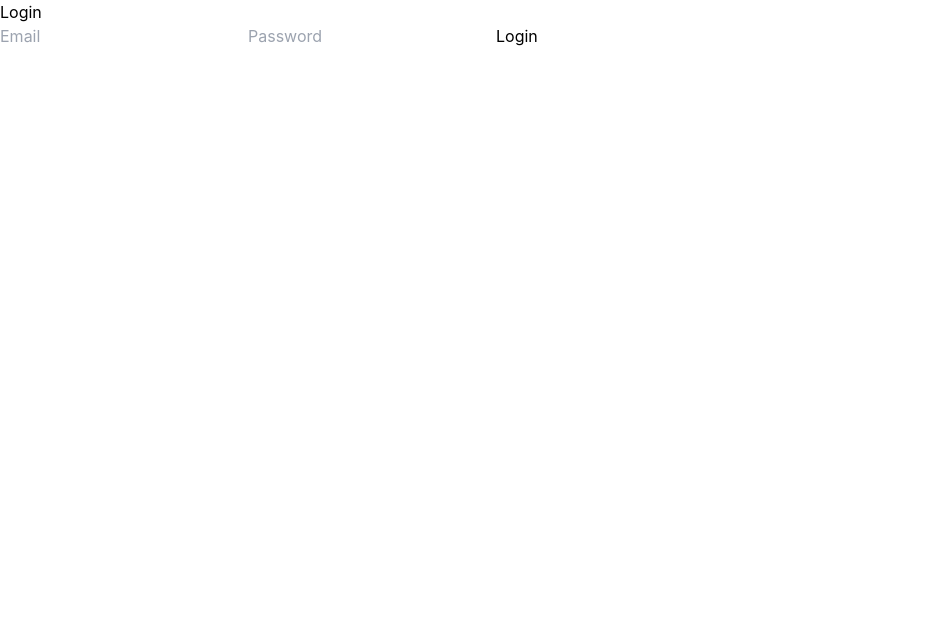
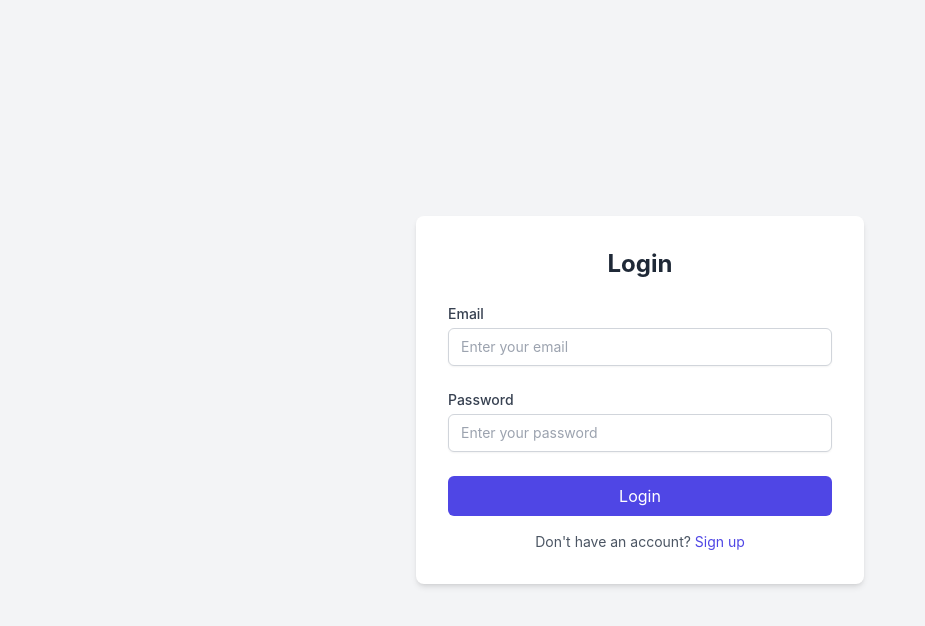
Before and after one commit to gianmarioiamoni/habit-tracker, a React (Create React App) app in the folder frontend/: page /login in a window 1280 px wide. Shown: the top 626 px of the page, without its empty margins (0-925 px from the left). Built offline with nearby package versions, Linux system fonts and the light colour scheme.

Commit message:
Login UI improved with Tailwind CSS classes

```diff
--- a/frontend/src/components/Dashboard.tsx
+++ b/frontend/src/components/Dashboard.tsx
@@ -1,7 +1,9 @@
 import { useQuery } from 'react-query';
 import api from '../services/api'; // Axios service
 
-const Dashboard: React.FC = () => {
+// const Dashboard: React.FC = () => {
+    function Dashboard(): JSX.Element {
+
     const { data, error, isLoading } = useQuery('userData', async () => {
         const response = await api.get('http://localhost:5000/habits');
         return response.data;
--- /dev/null
+++ b/frontend/src/components/auth/Login copy.tsx
@@ -0,0 +1,55 @@
+import React, { useState } from 'react';
+import { useMutation } from 'react-query';
+import { useNavigate } from 'react-router-dom';
+import { login } from '../../services/authServices';
+
+function Login(): JSX.Element {
+    const [email, setEmail] = useState('');
+    const [password, setPassword] = useState('');
+    const navigate = useNavigate();
+
+    // Mutation to send login request
+    const mutation = useMutation(async () => {
+        const response = await login({ email, password });
+        return response;
+    }, {
+        onSuccess: (data) => {
+            // save JWT to local storage
+            localStorage.setItem('token', data.token);
+            // navigate to a protect route after login
+            navigate('/dashboard');
+        },
+        onError: (error: any) => {
+            console.error(error);
+            alert("An error occurred during login");
+        }
+    });
+
+    const handleSubmit = (e: React.FormEvent) => {
+        e.preventDefault();
+        mutation.mutate();
+    };
+
+    return (
+        <div>
+            <h2>Login</h2>
+            <form onSubmit={handleSubmit}>
+                <input
+                    type="email"
+                    placeholder="Email"
+                    value={email}
+                    onChange={(e) => setEmail(e.target.value)}
+                />
+                <input
+                    type="password"
+                    placeholder="Password"
+                    value={password}
+                    onChange={(e) => setPassword(e.target.value)}
+                />
+                <button type="submit">Login</button>
+            </form>
+        </div>
+    );
+};
+
+export default Login;
--- a/frontend/src/components/auth/Login.tsx
+++ b/frontend/src/components/auth/Login.tsx
@@ -1,70 +1,9 @@
-// import React, { useState } from 'react';
-// import { useMutation } from 'react-query';
-// import { login } from '../../services/authServices';
-
-// const Login: React.FC = () => {
-//     const [email, setEmail] = useState('');
-//     const [password, setPassword] = useState('');
-
-//     const { mutate, isLoading, error } = useMutation(login, {
-//         onSuccess: (data) => {
-//             alert('Logged in successfully!');
-//             // Salva il token e fai il redirect se necessario
-//         },
-//     });
-
-//     const handleSubmit = (e: React.FormEvent) => {
-//         e.preventDefault();
-//         mutate({ email, password });
-//     };
-
-//     return (
-//         <div className="min-h-screen flex items-center justify-center">
-//             <form onSubmit={handleSubmit} className="bg-white p-8 rounded shadow-md w-full max-w-md">
-//                 <h2 className="text-2xl font-bold mb-4">Login</h2>
-
-//                 <input
-//                     type="email"
-//                     value={email}
-//                     onChange={(e) => setEmail(e.target.value)}
-//                     placeholder="Email"
-//                     className="w-full p-2 mb-4 border border-gray-300 rounded"
-//                 />
-
-//                 <input
-//                     type="password"
-//                     value={password}
-//                     onChange={(e) => setPassword(e.target.value)}
-//                     placeholder="Password"
-//                     className="w-full p-2 mb-4 border border-gray-300 rounded"
-//                 />
-
-//                 {error instanceof Error &&
-//                     <p className="text-red-500">
-//                         An error occurred: {error.message}
-//                     </p>
-//                 }
-
-//                 <button
-//                     type="submit"
-//                     className="bg-blue-500 text-white p-2 rounded w-full"
-//                     disabled={isLoading}
-//                 >
-//                     {isLoading ? 'Logging in...' : 'Login'}
-//                 </button>
-//             </form>
-//         </div>
-//     );
-// };
-
-// export default Login;
 import React, { useState } from 'react';
 import { useMutation } from 'react-query';
-// import axios from 'axios';
 import { useNavigate } from 'react-router-dom';
 import { login } from '../../services/authServices';
 
-const Login: React.FC = () => {
+function Login(): JSX.Element {
     const [email, setEmail] = useState('');
     const [password, setPassword] = useState('');
     const navigate = useNavigate();
@@ -72,13 +11,12 @@ const Login: React.FC = () => {
     // Mutation to send login request
     const mutation = useMutation(async () => {
         const response = await login({ email, password });
-        // const response = await axios.post('/auth/login', { email, password });
         return response;
     }, {
         onSuccess: (data) => {
             // save JWT to local storage
             localStorage.setItem('token', data.token);
-            // navigate to a protect route after login
+            // navigate to a protected route after login
             navigate('/dashboard');
         },
         onError: (error: any) => {
@@ -93,23 +31,44 @@ const Login: React.FC = () => {
     };
 
     return (
+        <div className="min-h-screen flex items-center justify-center bg-gray-100">
+            <div className="bg-white p-8 rounded-lg shadow-md w-full max-w-md">
+                <h2 className="text-2xl font-bold text-center mb-6 text-gray-800">Login</h2>
+                <form onSubmit={handleSubmit} className="space-y-6">
                     <div>
-            <h2>Login</h2>
-            <form onSubmit={handleSubmit}>
+                        <label htmlFor="email" className="block text-sm font-medium text-gray-700">Email</label>
                         <input
+                            id="email"
                             type="email"
-                    placeholder="Email"
+                            placeholder="Enter your email"
                             value={email}
                             onChange={(e) => setEmail(e.target.value)}
+                            className="mt-1 block w-full px-3 py-2 border border-gray-300 rounded-md shadow-sm focus:outline-none focus:ring-indigo-500 focus:border-indigo-500 sm:text-sm"
+                            required
                         />
+                    </div>
+                    <div>
+                        <label htmlFor="password" className="block text-sm font-medium text-gray-700">Password</label>
                         <input
+                            id="password"
                             type="password"
-                    placeholder="Password"
+                            placeholder="Enter your password"
                             value={password}
                             onChange={(e) => setPassword(e.target.value)}
+                            className="mt-1 block w-full px-3 py-2 border border-gray-300 rounded-md shadow-sm focus:outline-none focus:ring-indigo-500 focus:border-indigo-500 sm:text-sm"
+                            required
                         />
-                <button type="submit">Login</button>
+                    </div>
+                    <button
+                        type="submit"
+                        className="w-full bg-indigo-600 text-white py-2 px-4 rounded-md hover:bg-indigo-700 focus:outline-none focus:ring-2 focus:ring-indigo-500 focus:ring-offset-2">
+                        Login
+                    </button>
                 </form>
+                <p className="mt-4 text-center text-sm text-gray-600">
+                    Don't have an account? <a href="/signup" className="text-indigo-600 hover:text-indigo-500">Sign up</a>
+                </p>
+            </div>
         </div>
     );
 };
--- a/frontend/src/components/auth/ProtectedRoute.tsx
+++ b/frontend/src/components/auth/ProtectedRoute.tsx
@@ -5,7 +5,7 @@ interface ProtectedRouteProps {
     children: React.ReactNode;
 }
 
-const ProtectedRoute: React.FC<ProtectedRouteProps> = ({ children }) => {
+function ProtectedRoute({ children }: ProtectedRouteProps): JSX.Element {
     const token = localStorage.getItem('token');
 
     // If there's no token, redirect to the login page
--- a/frontend/src/components/auth/Signup.tsx
+++ b/frontend/src/components/auth/Signup.tsx
@@ -2,7 +2,7 @@ import React, { useState } from 'react';
 import { useMutation } from 'react-query';
 import { signup } from '../../services/authServices';
 
-const Signup: React.FC = () => {
+function Signup(): JSX.Element {
     const [name, setName] = useState('');
     const [email, setEmail] = useState('');
     const [password, setPassword] = useState('');
```
Lines whose indentation alone changed are shown as unchanged.
